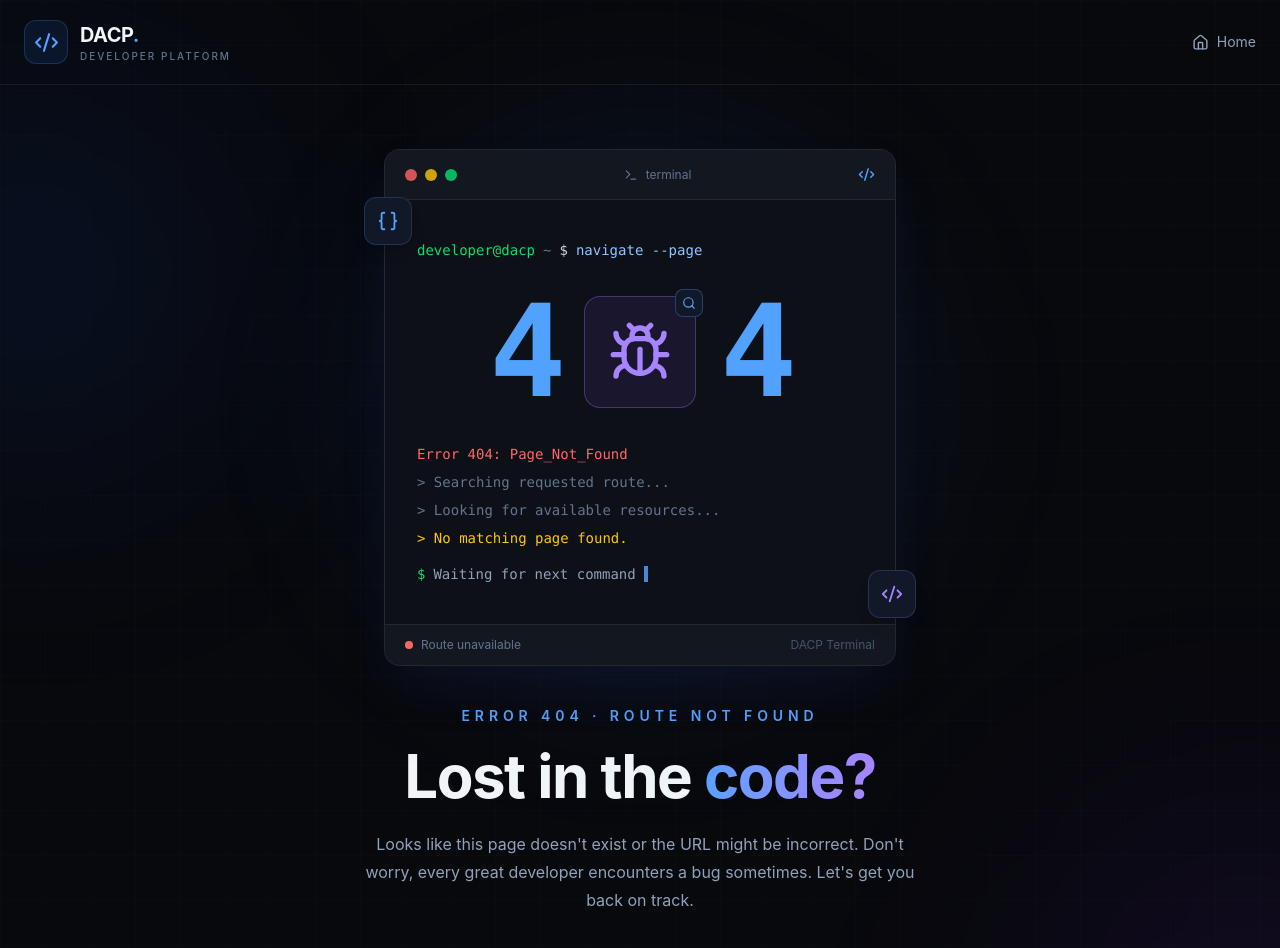
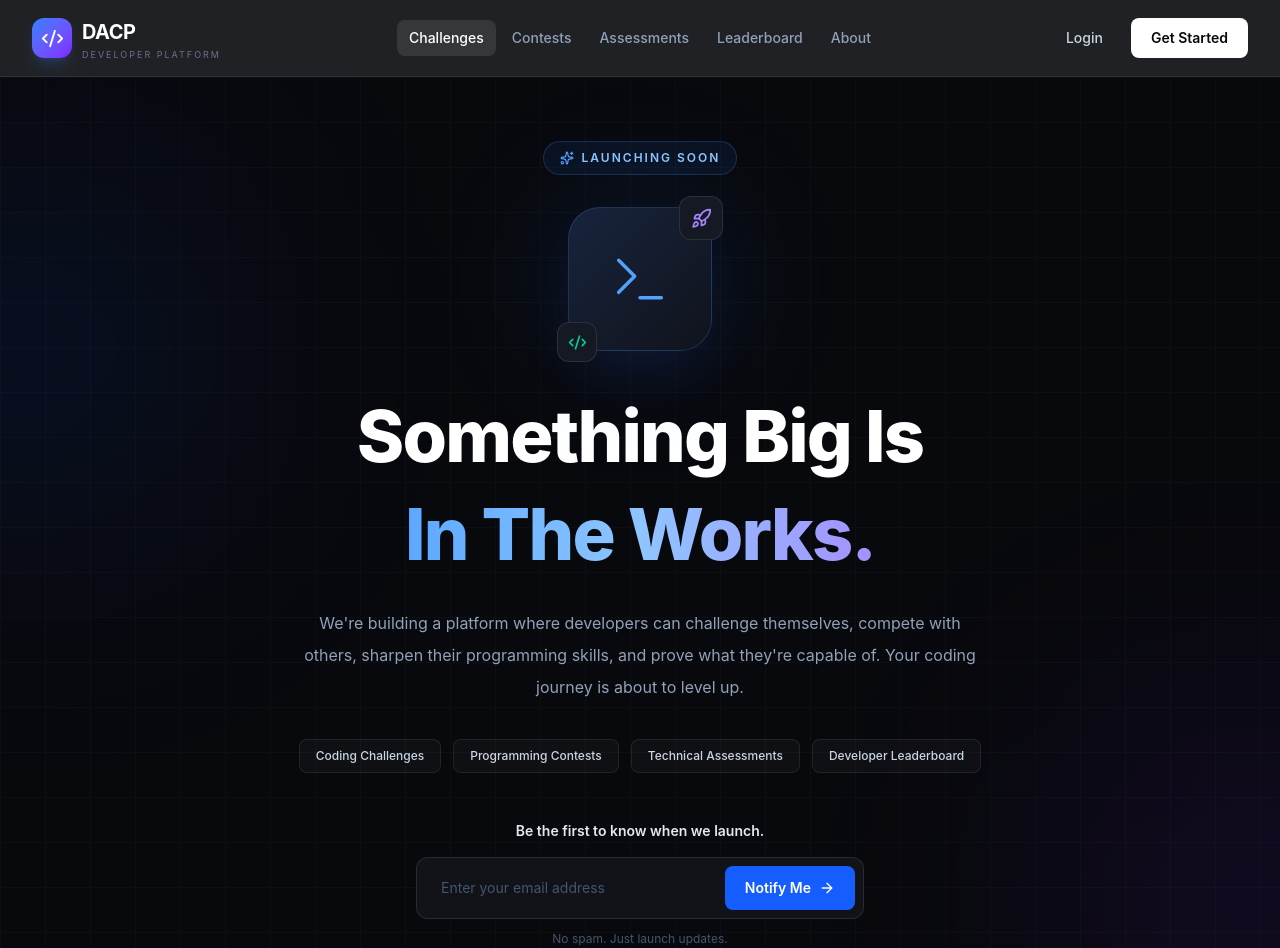
Before and after one commit to MMunim90/Developer-Assessment-and-Coding-Platform, a React (Vite) app: page /challenges in a window 1280 px wide. Shown: the top 948 px of the page. Built offline with nearby package versions, Linux system fonts and the light colour scheme.

Commit message:
added coming soon page

```diff
--- /dev/null
+++ b/src/pages/ComingSoon.jsx
@@ -0,0 +1,149 @@
+
+import { useState } from "react";
+import {
+  Code2,
+  Terminal,
+  Rocket,
+  Clock3,
+  ArrowRight,
+  Sparkles,
+  CheckCircle2,
+} from "lucide-react";
+
+const ComingSoon = () => {
+  const [email, setEmail] = useState("");
+  const [subscribed, setSubscribed] = useState(false);
+
+  const handleSubscribe = (e) => {
+    e.preventDefault();
+
+    if (!email.trim()) return;
+
+    // Connect backend or email service later.
+    setSubscribed(true);
+    setEmail("");
+  };
+
+  return (
+    <main className="relative min-h-screen overflow-hidden bg-[#08090D] text-white">
+      {/* Background effects */}
+      <div className="pointer-events-none absolute inset-0">
+        <div className="absolute -left-40 top-20 h-96 w-96 rounded-full bg-blue-600/10 blur-[130px]" />
+        <div className="absolute -right-40 bottom-0 h-96 w-96 rounded-full bg-violet-600/10 blur-[130px]" />
+
+        <div
+          className="absolute inset-0 opacity-[0.035]"
+          style={{
+            backgroundImage:
+              "linear-gradient(#94a3b8 1px, transparent 1px), linear-gradient(90deg, #94a3b8 1px, transparent 1px)",
+            backgroundSize: "45px 45px",
+          }}
+        />
+      </div>
+
+      {/* Main content */}
+      <section className="relative z-10 mx-auto flex min-h-[75vh] max-w-5xl flex-col items-center justify-center px-6 py-16 text-center">
+        {/* Status */}
+        <div className="mb-8 inline-flex items-center gap-2 rounded-full border border-blue-400/20 bg-blue-500/[0.08] px-4 py-2">
+          <Sparkles size={14} className="text-blue-400" />
+          <span className="text-xs font-semibold uppercase tracking-[2px] text-blue-300">
+            Launching Soon
+          </span>
+        </div>
+
+        {/* Developer illustration */}
+        <div className="relative mb-10">
+          <div className="absolute inset-0 rounded-full bg-blue-500/20 blur-[65px]" />
+
+          <div className="relative flex h-32 w-32 items-center justify-center rounded-[32px] border border-blue-400/20 bg-gradient-to-br from-[#17243d] to-[#10131c] shadow-2xl shadow-blue-950/40 sm:h-36 sm:w-36">
+            <Terminal size={64} strokeWidth={1.3} className="text-blue-400" />
+
+            <div className="absolute -right-3 -top-3 flex h-11 w-11 items-center justify-center rounded-xl border border-white/10 bg-[#151923]">
+              <Rocket size={21} className="text-violet-400" />
+            </div>
+
+            <div className="absolute -bottom-3 -left-3 flex h-10 w-10 items-center justify-center rounded-xl border border-white/10 bg-[#151923]">
+              <Code2 size={19} className="text-emerald-400" />
+            </div>
+          </div>
+        </div>
+
+        {/* Heading */}
+        <h2 className="max-w-4xl text-4xl font-extrabold leading-tight tracking-tight sm:text-6xl lg:text-7xl">
+          Something Big Is
+          <span className="mt-2 block bg-gradient-to-r from-blue-400 via-blue-300 to-violet-400 bg-clip-text text-transparent">
+            In The Works.
+          </span>
+        </h2>
+
+        <p className="mt-7 max-w-2xl text-sm leading-7 text-slate-400 sm:text-base sm:leading-8">
+          We're building a platform where developers can challenge themselves,
+          compete with others, sharpen their programming skills, and prove
+          what they're capable of. Your coding journey is about to level up.
+        </p>
+
+        {/* Feature tags */}
+        <div className="mt-9 flex flex-wrap justify-center gap-3">
+          {["Coding Challenges", "Programming Contests", "Technical Assessments", "Developer Leaderboard"].map(
+            (item) => (
+              <span
+                key={item}
+                className="rounded-lg border border-white/[0.08] bg-white/[0.03] px-4 py-2 text-xs font-medium text-slate-300"
+              >
+                {item}
+              </span>
+            )
+          )}
+        </div>
+
+        {/* Notification form */}
+        <div className="mt-12 w-full max-w-md">
+          <p className="mb-4 text-sm font-semibold text-slate-200">
+            Be the first to know when we launch.
+          </p>
+
+          {subscribed ? (
+            <div className="flex items-center justify-center gap-2 rounded-xl border border-emerald-500/20 bg-emerald-500/10 px-5 py-4 text-sm text-emerald-400">
+              <CheckCircle2 size={18} />
+              You're on the list! Stay tuned.
+            </div>
+          ) : (
+            <form
+              onSubmit={handleSubscribe}
+              className="flex flex-col gap-3 rounded-xl border border-white/10 bg-[#111318] p-2 sm:flex-row"
+            >
+              <input
+                type="email"
+                required
+                value={email}
+                onChange={(e) => setEmail(e.target.value)}
+                placeholder="Enter your email address"
+                className="min-w-0 flex-1 bg-transparent px-4 py-3 text-sm text-white outline-none placeholder:text-slate-600"
+              />
+
+              <button
+                type="submit"
+                className="flex items-center justify-center gap-2 rounded-lg bg-blue-600 px-5 py-3 text-sm font-semibold transition hover:bg-blue-500"
+              >
+                Notify Me
+                <ArrowRight size={16} />
+              </button>
+            </form>
+          )}
+
+          <p className="mt-3 text-xs text-slate-600">
+            No spam. Just launch updates.
+          </p>
+        </div>
+
+        {/* Launch indicator */}
+        <div className="mt-14 flex items-center gap-3 text-slate-500">
+          <Clock3 size={17} className="text-blue-400" />
+          <span className="text-sm">The countdown to a better coding experience has begun.</span>
+        </div>
+      </section>
+    </main>
+  );
+};
+
+export default ComingSoon;
```
Also changed, not shown: src/routes/Routes.jsx (+9 -0 lines).
